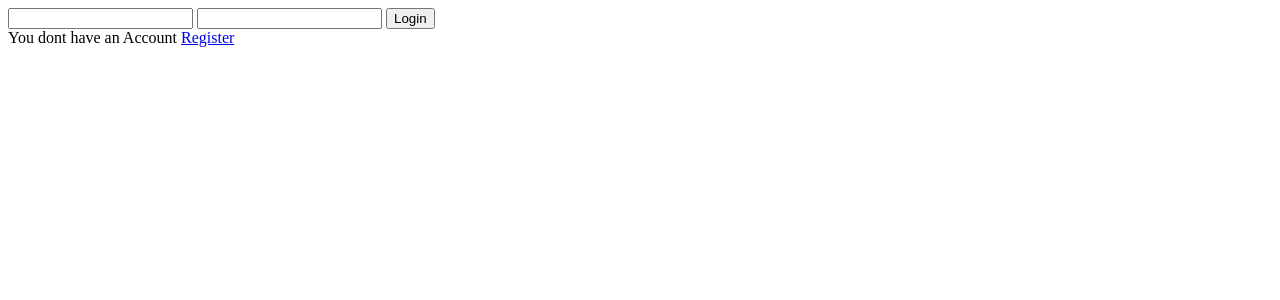
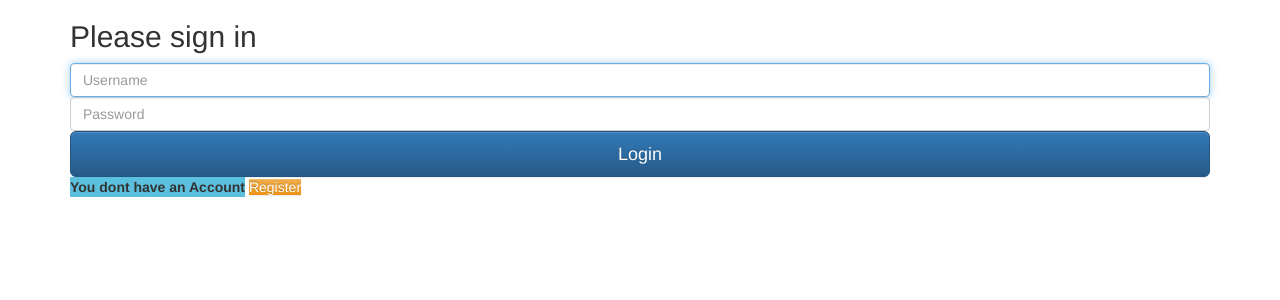
Before and after one commit to dogancancolak/Deuzon-Ecommerce--HQ-Warehouse, a Django app: page /auth/login/ in a window 1280 px wide. Shown: the top 300 px of the page. Run offline with Django 3.2, Linux system fonts and the light colour scheme; some libraries are stand-ins or nearby versions.

Commit message:
little modifications

```diff
--- a/authentication/templates/login.html
+++ b/authentication/templates/login.html
@@ -1,20 +1,49 @@
 <!DOCTYPE html>
 <html lang="en">
 <head>
-    <meta charset="UTF-8">
+    <meta charset="utf-8">
+    <meta http-equiv="X-UA-Compatible" content="IE=edge">
+    <meta name="viewport" content="width=device-width, initial-scale=1">
+
     <title>Login</title>
+
+    <script src="https://ajax.googleapis.com/ajax/libs/jquery/1.12.4/jquery.min.js"></script>
+    <!-- Latest compiled and minified CSS -->
+    <link rel="stylesheet" href="https://maxcdn.bootstrapcdn.com/bootstrap/3.3.7/css/bootstrap.min.css"
+          integrity="sha384-BVYiiSIFeK1dGmJRAkycuHAHRg32OmUcww7on3RYdg4Va+PmSTsz/K68vbdEjh4u" crossorigin="anonymous">
+
+    <!-- Optional theme -->
+    <link rel="stylesheet" href="https://maxcdn.bootstrapcdn.com/bootstrap/3.3.7/css/bootstrap-theme.min.css"
+          integrity="sha384-rHyoN1iRsVXV4nD0JutlnGaslCJuC7uwjduW9SVrLvRYooPp2bWYgmgJQIXwl/Sp" crossorigin="anonymous">
+
+    <!-- Latest compiled and minified JavaScript -->
+    <script src="https://maxcdn.bootstrapcdn.com/bootstrap/3.3.7/js/bootstrap.min.js"
+            integrity="sha384-Tc5IQib027qvyjSMfHjOMaLkfuWVxZxUPnCJA7l2mCWNIpG9mGCD8wGNIcPD7Txa"
+            crossorigin="anonymous"></script>
 </head>
+
 <body>
 
-    <form action="/auth/makeAuth/" method="post">
+<div class="container fa-align-center">
+
+    <form action="/auth/makeAuth/" class="form-signin" method="post">
         {% csrf_token %}
-        <input name="username"/>
-        <input name="password"/>
-        <button type="submit">Login</button>
+        <h2 class="form-signin-heading">Please sign in</h2>
+        <label for="inputusername" class="sr-only">Username</label>
+        <input type="text" id="inputusername" class="form-control" placeholder="Username" required autofocus
+               name="username">
+        <label for="inputPassword" class="sr-only">Password</label>
+        <input type="password" id="inputPassword" class="form-control" placeholder="Password" required name="password">
+
+        <button class="btn btn-lg btn-primary btn-block" type="submit">Login</button>
     </form>
-<div>
-    <label>You dont have an Account</label>
-    <a href="/auth/register/" class="btn-link">Register</a>
-</div>
+
+    <div class="align">
+        <label class="label-info align-right">You dont have an Account</label>
+        <a href="/auth/register/" class="btn-warning">Register</a>
+    </div>
+
+</div> <!-- /container -->
+
 </body>
 </html>
--- a/authentication/templates/register.html
+++ b/authentication/templates/register.html
@@ -6,7 +6,7 @@
 </head>
 <body>
 
-    <form action="/user/handle_user/" method="post" style="display:inline-block">
+    <form action="/user/create/" method="post" style="display:inline-block">
             {% csrf_token %}
             <div><input placeholder="Email" type="text" name="email"/></div>
             <div><input placeholder="Username" type="text" name="username"/></div>
--- a/authentication/views.py
+++ b/authentication/views.py
@@ -1,14 +1,16 @@
+from django.http import HttpResponse
 from django.shortcuts import render
-from django.http import HttpResponse
+
+from hq.views import index
 from user.models import User
-from hq.views import index
 
 
 # Create your views here.
 
 
 def makeAuth(request):
-    if User.objects.filter(username=request.POST["username"], password=request.POST["password"]):
+    usr = User.objects.filter(username=request.POST["username"], password=request.POST["password"])
+    if usr:
         return index(request)
     else:
         return HttpResponse("403")
```
Also changed, not shown: hq/views.py (+15 -16 lines), product/views.py (+35 -42 lines), user/views.py (+22 -20 lines).
